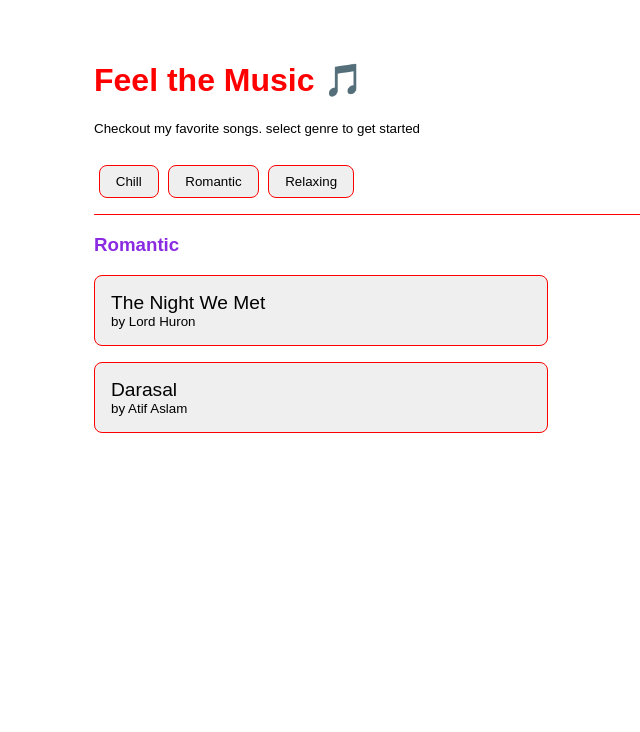
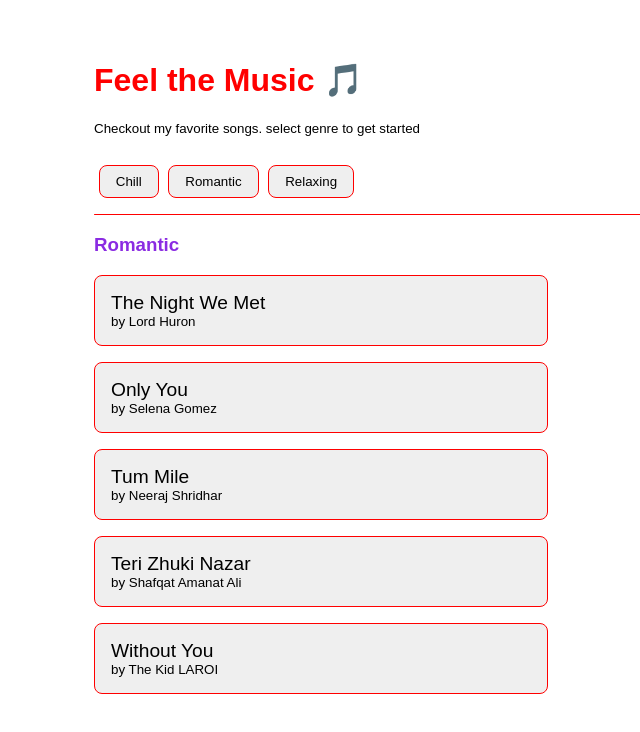
Before and after one commit to Raj-Thombare/Feel-the-Music, a React (Create React App) app: page / in a window 1280 px wide. Shown: the top 732 px of the page, without its empty margins (246-886 px from the left). Built offline with nearby package versions, Linux system fonts and the light colour scheme.

Commit message:
update done

```diff
--- a/src/App.js
+++ b/src/App.js
@@ -4,14 +4,24 @@
 const musicDB = {
   Chill: [
     { name: "Enemies", Artist: "Lauv" },
+    { name: "Pakeezah", Artist: "Gulraj Singh" },
+    { name: "Humraah", Artist: "Sachet Tandon" },
+    { name: "I Like Me Better", Artist: "Lauv" },
     { name: "Aaftaab", Artist: "The Local Train" }
   ],
   Romantic: [
     { name: "The Night We Met", Artist: "Lord Huron" },
-    { name: "Darasal", Artist: "Atif Aslam" }
+    { name: "Only You", Artist: "Selena Gomez" },
+    { name: "Tum Mile", Artist: "Neeraj Shridhar" },
+    { name: "Teri Zhuki Nazar", Artist: "Shafqat Amanat Ali" },
+    { name: "Without You", Artist: "The Kid LAROI" }
   ],
+
   Relaxing: [
     { name: "Kun Faya Kun", Artist: "Javed Ali" },
+    { name: "Bewajah", Artist: "Nabeel Shaukat Ali" },
+    { name: "Ek Din Ek Jaan", Artist: "Shivam Pathak" },
+    { name: "Namo Namo", Artist: "Amit Trivedi" },
     { name: "Tajdar-E-Haram", Artist: "Atif Aslam" }
   ]
 };
```
